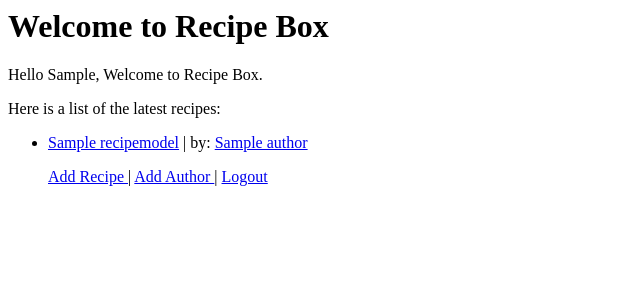
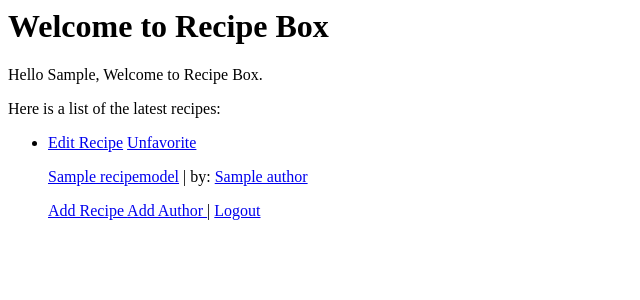
Before and after one commit to datgoonmauri/recipebox_v1, a Django app: page / in a window 1280 px wide. Shown: the top 300 px of the page, without its empty margins (0-640 px from the left). Run offline with Django 3.2, Linux system fonts and the light colour scheme; a user stored in the database is signed in; tables that the repository leaves empty hold one stand-in row (values such as "Sample post").

Commit message:
got the edit working nd the fav button to show , not able to get fav/unfav fully functional

```diff
--- a/recipebox/models.py
+++ b/recipebox/models.py
@@ -1,5 +1,6 @@
 from django.db import models
 from django.contrib.auth.models import User
+
 
 # Create your models here.
 
@@ -8,17 +9,20 @@ class Author(models.Model):
     name = models.CharField(max_length=50)
     bio = models.TextField()
     user = models.OneToOneField(User, on_delete=models.CASCADE)
+    favorite = models.ManyToManyField('RecipeModel', null=False, blank=True, related_name='favorite')
 
     def __str__(self):
         return self.name
 
 
 class RecipeModel(models.Model):
+    objects = models.aggregates_all
     title = models.CharField(max_length=40)
     author = models.ForeignKey(Author, on_delete=models.CASCADE)
     description = models.TextField()
     timereq = models.CharField(max_length=15)
     instructions = models.TextField()
 
-    def __str__(self):
-        return self.title
+
+def __str__(self):
+    return self.title
--- a/recipebox/templates/index.html
+++ b/recipebox/templates/index.html
@@ -5,15 +5,27 @@
 <ul>
     {%for recipe in data%}
     <li>
+
+        {% if request.user == recipe.author.user %}
+<p>
+  <a href="/editrecipe/{{recipe.id}}/">Edit Recipe</a>
+    {%if recipe in request.author.favorite.all%}
+    <a href='/favorite/{{data.recipe.id}}'>Favorite</a>
+        {%else%}
+<a href='/unfavorite/{{data.recipe.id}}'>Unfavorite</a>
+        {%endif%}
+</p>
+{% endif %}
         <a href="recipe/{{recipe.id}}">{{recipe.title}}</a> | by: <a href="author/{{recipe.author.id}}">{{recipe.author}}</a>
     </li>
     {%endfor%}
     <p>
         {%if request.user.is_authenticated%}
+
         <a href="addrecipe/">
             Add Recipe
         </a>
-        |
+
         {%else%}
         <a href="login/">
             Login
--- a/recipebox/urls.py
+++ b/recipebox/urls.py
@@ -1,3 +1,4 @@
+from django.conf.urls import url
 from django.urls import path
 from recipebox import views
 
@@ -6,7 +7,10 @@ urlpatterns = [
     path('addauthor/',views.add_author),
     path('addrecipe/', views.add_recipe),
     path('author/<int:id>', views.author),
-    path('recipe/<int:id>', views.recipe),
+    path('recipe/<int:id>/', views.recipe, name="recipe"),
     path('login/', views.loginview),
-    path('logout/', views.logoutview, name='logout')
+    path('logout/', views.logoutview, name='logout'),
+    path('editrecipe/<int:id>/', views.edit_recipe, name='editrecipe'),
+    path('favorite/<int:id>/', views.favorite, name='favorite'),
+    path('unfavorite/<int:id>/', views.unfavorite, name='unfavorite'),
 ]
--- a/recipebox/views.py
+++ b/recipebox/views.py
@@ -1,4 +1,4 @@
-from django.shortcuts import render,reverse,HttpResponseRedirect
+from django.shortcuts import render, reverse, HttpResponseRedirect, get_object_or_404
 from recipebox.models import RecipeModel, Author
 from recipebox.forms import AddRecipeForm, AddAuthorForm, LoginUser
 from django.contrib.auth import login, logout, authenticate
@@ -6,81 +6,107 @@ from django.contrib.admin.views.decorators import staff_member_required
 from django.contrib.auth.decorators import login_required
 from django.contrib.auth.models import User
 
+
 # Create your views here.
 
 
 def index(request):
-    data = RecipeModel.objects.all
-    return render(request, "index.html", {'data': data})
+	data = RecipeModel.objects.all
+	return render(request, "index.html", {'data': data})
 
 
 def author(request, id=0):
-    data = Author.objects.filter(id=id)[0]
-    recipes = RecipeModel.objects.filter(author=id)
-    return render(request, "author.html", {'data': data, 'recipes': recipes})
+	data = Author.objects.filter(id=id)[0]
+	recipes = RecipeModel.objects.filter(author=id)
+	return render(request, "author.html", {'data': data, 'recipes': recipes})
 
 
 @staff_member_required
 def add_author(request):
-        html = 'generic_form.html'
-        if request.method == "POST":
-            form = AddAuthorForm(request.POST)
-            if form.is_valid():
-                data = form.cleaned_data
-                user = User.objects.create_user(
-                    username=data['username'],
-                    password=data['password']
-                )
-                author = Author.objects.create(
-                    name=data['name'],
-                    bio=data['bio'],
-                    user=user
-                )
-                return HttpResponseRedirect(reverse('homepage'))
-        form = AddAuthorForm()
-        return render(request,html,{'Form':form})
+	html = 'generic_form.html'
+	if request.method == "POST":
+		form = AddAuthorForm(request.POST)
+		if form.is_valid():
+			data = form.cleaned_data
+			user = User.objects.create_user(
+				username=data['username'],
+				password=data['password']
+			)
+			author = Author.objects.create(
+				name=data['name'],
+				bio=data['bio'],
+				user=user
+			)
+			return HttpResponseRedirect(reverse('homepage'))
+	form = AddAuthorForm()
+	return render(request, html, {'Form': form})
 
 
-def recipe(request, id=1):
-    data = RecipeModel.objects.filter(id=id)[0]
-    return render(request, "recipe.html", {'data': data})
+def recipe(request, id):
+	data = RecipeModel.objects.get(id=id)
+	return render(request, "recipe.html", {'data': data})
+
 
 @login_required
 def add_recipe(request):
-    html = 'generic_form.html'
-    # breakpoint()
+	html = 'generic_form.html'
+	# breakpoint()
 
-    if request.method == "POST":
-        form = AddRecipeForm(request.POST)
-        if form.is_valid():
-            data = form.cleaned_data
-            RecipeModel.objects.create(
-                title=data['title'],
-                author=data['author'],
-                description=data['description'],
-                timereq=data['timereq'],
-                instructions=data['instructions']
-            )
-            return HttpResponseRedirect(reverse('homepage'))
-    form = AddRecipeForm()
-    if not request.user.is_staff:
-        form.fields['author'].queryset = Author.objects.filter(name=request.user.author.name)
-    return render(request, html, {'Form':form})
+	if request.method == "POST":
+		form = AddRecipeForm(request.POST)
+		if form.is_valid():
+			data = form.cleaned_data
+			RecipeModel.objects.create(
+				title=data['title'],
+				author=data['author'],
+				description=data['description'],
+				timereq=data['timereq'],
+				instructions=data['instructions']
+			)
+			return HttpResponseRedirect(reverse('homepage'))
+	form = AddRecipeForm(request.POST)
+	return render(request, html, {'Form': form})
 
 
 def loginview(request):
-    html = "generic_form.html"
-    if request.method == "POST":
-        form = LoginUser(request.POST)
-        if form.is_valid():
-            data = form.cleaned_data
-            user = authenticate(request, username=data['username'], password=data['password'])
-            if user:
-                login(request,user)
-                return HttpResponseRedirect(request.GET.get('next',reverse('homepage')))
-    form = LoginUser()
-    return render(request, html, {'Form': form})
+	html = "generic_form.html"
+	if request.method == "POST":
+		form = LoginUser(request.POST)
+		if form.is_valid():
+			data = form.cleaned_data
+			user = authenticate(request, username=data['username'], password=data['password'])
+			if user:
+				login(request, user)
+				return HttpResponseRedirect(request.GET.get('next', reverse('homepage')))
+	form = LoginUser()
+	return render(request, html, {'form': form})
+
 
 def logoutview(request):
-    logout(request)
-    return HttpResponseRedirect(reverse('homepage'))
+	logout(request)
+	return HttpResponseRedirect(reverse('homepage'))
+
+
+@login_required
+def edit_recipe(request, id):
+	recipe = get_object_or_404(RecipeModel, pk=id)
+	if request.user.author == recipe.author or request.user.is_superuser:
+		if request.method == 'POST':
+			form = AddRecipeForm(request.POST, instance=recipe)
+			form.save()
+			return HttpResponseRedirect(reverse('recipe', args=(id,)))
+
+		form = AddRecipeForm(instance=recipe)
+		return render(request, "generic_form.html", {'Form': form})
+
+
+@login_required
+def favorite(request, id):
+	request.user.author.favorite.add(RecipeModel.objects.get(id))
+	return HttpResponseRedirect(reverse('recipe', args=(id, )))
+
+
+@login_required
+def unfavorite(request, id):
+	request.user.author.favorite.remove(RecipeModel.objects.get(id))
+	return HttpResponseRedirect(reverse('recipe', args=(id,)))
```
Also changed, not shown: recipebox/forms.py (+7 -8 lines), recipebox/templates/recipe.html (+11 -0 lines), recipebox/migrations/0001_initial.py, recipebox/migrations/0002_author_favorite.py (added), recipebox/migrations/0003_auto_20200603_2016.py (added).
